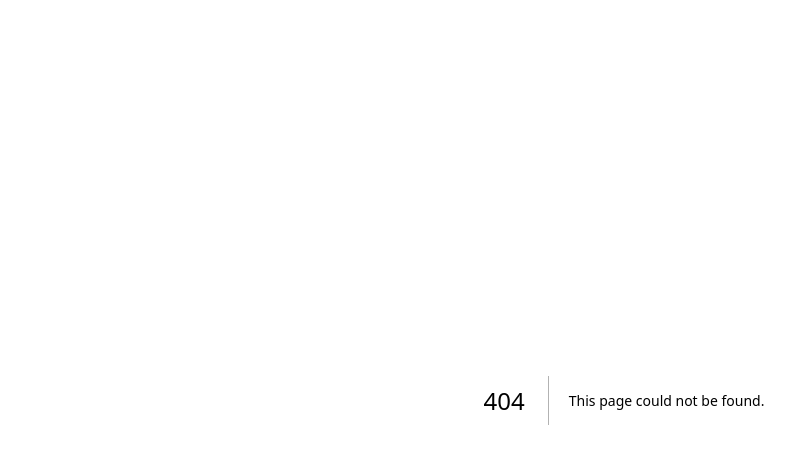
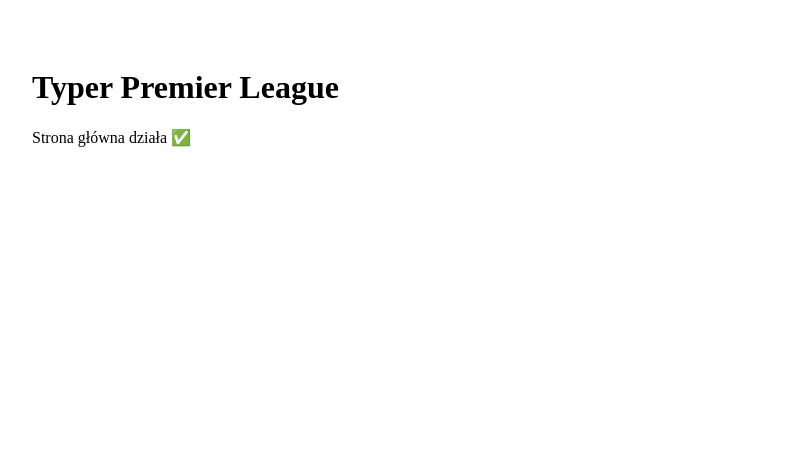
Before and after one commit to red-devils-united/typer-premier-league, a Next.js app: page / in a window 1280 px wide. Before the commit this address had no page. Shown: the top 464 px of the page, without its empty margins (16-811 px from the left). Built offline with nearby package versions, Linux system fonts and the light colour scheme.

Commit message:
Create index.tsx

```diff
--- /dev/null
+++ b/pages/index.tsx
@@ -0,0 +1,8 @@
+export default function Home() {
+  return (
+    <main style={{ padding: 40 }}>
+      <h1>Typer Premier League</h1>
+      <p>Strona główna działa ✅</p>
+    </main>
+  );
+}
```
